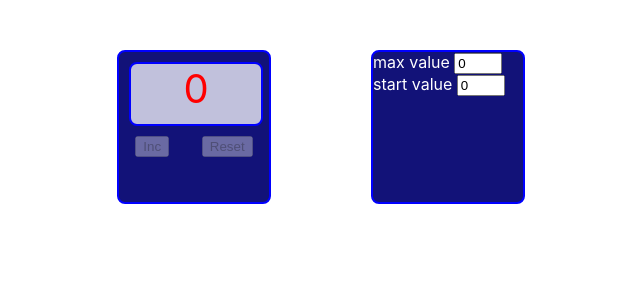
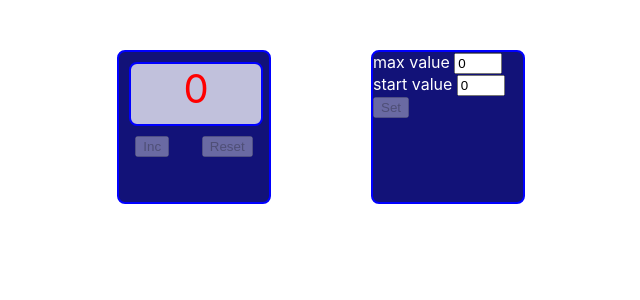
Before and after one commit to vetero4ok/Coutnter, a React (Create React App) app: page / in a window 1280 px wide. Shown: the top 300 px of the page, without its empty margins (319-959 px from the left). Built offline with nearby package versions, Linux system fonts and the light colour scheme.

Commit message:
A add Settings component and button set (need fixed logic callback for button set)

```diff
--- a/src/App.tsx
+++ b/src/App.tsx
@@ -1,8 +1,8 @@
 import React, {useEffect, useState} from 'react';
 import './App.css';
 import {Increments} from './Increments';
-import {InputSettings} from './InputSettings';
 import {Display} from './Display';
+import {Settings} from './Settings';
 
 
 function App() {
@@ -35,6 +35,15 @@ function App() {
         setCount(value)
     }
 
+    // function setValues(valueStart:number,valueMax:number) {
+    //     setMaxValue(valueMax)
+    //     localStorage.setItem('maxValue', JSON.stringify(valueMax))
+    //     setStartValue(valueStart)
+    //     localStorage.setItem('startValue', JSON.stringify(valueStart))
+    //
+    //
+    // }
+
     useEffect(() => {
         localStorage.setItem('count', JSON.stringify(count))
     }, [count])
@@ -65,18 +74,14 @@ function App() {
                 />
 
             </div>
-            <div className={'main'}>
-                <div>
-                    max value <InputSettings value={maxValue} setValueSettings={addMaxValue}/>
-                    start value <InputSettings value={startValue} setValueSettings={addStartValue}/>
-                </div>
-                {/*<Button*/}
-                {/*    title={'Reset'}*/}
-                {/*    value={count}*/}
-                {/*    addItem={()=>{}}*/}
-                {/*    disabled={}*/}
-                {/*/>*/}
-            </div>
+            <Settings
+                startValue={startValue}
+                maxValue={maxValue}
+                addMaxValue={addMaxValue}
+                addStartValue={addStartValue}
+                // setValues={setValues}
+
+            />
         </div>
 
 
--- /dev/null
+++ b/src/Settings.tsx
@@ -0,0 +1,36 @@
+import React from 'react';
+import {InputSettings} from './InputSettings';
+import {Button} from './Button';
+
+type PropsSettingsType = {
+    maxValue: number
+    startValue: number
+    addMaxValue: (value: number) => void
+    addStartValue: (value: number) => void
+   // setValues:(valueStart:number,valueMax:number)=>void
+
+}
+
+export const Settings = (props: PropsSettingsType) => {
+    // const setValues = () => {
+    //     props.addStartValue(props.startValue)
+    //     props.addMaxValue(props.maxValue)
+    //
+    // }
+
+    const DisabledSet = props.maxValue === props.startValue
+    return (
+        <div className={'main'}>
+            <div>
+                max value <InputSettings value={props.maxValue} setValueSettings={props.addMaxValue}/>
+                start value <InputSettings value={props.startValue} setValueSettings={props.addStartValue}/>
+            </div>
+            <Button
+                title={'Set'}
+                addItem={()=>{}}
+                //addItem={setValues}
+                disabled={DisabledSet}
+            />
+        </div>
+    );
+}
```
